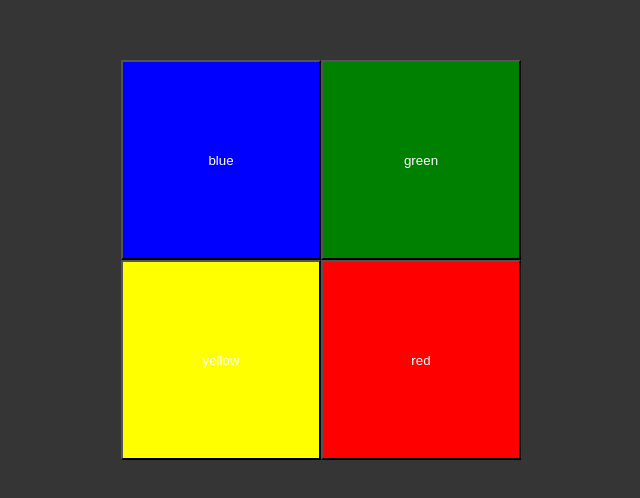
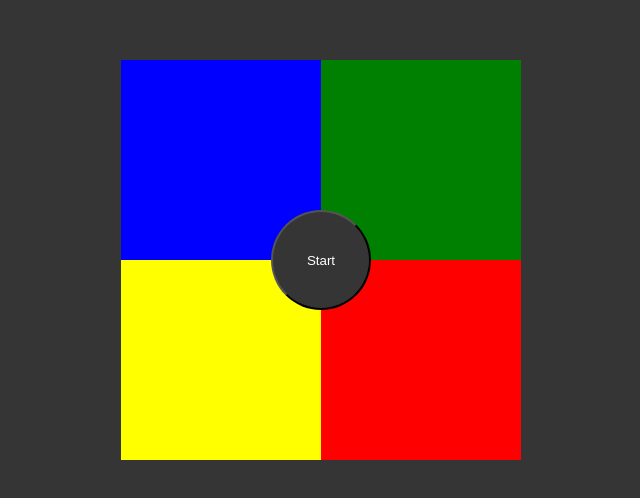
Before and after one commit to Av3ca3sar/Simon, a React (Vite) app: page / in a window 1280 px wide. Shown: the part 140-638 px from the top of the page, without its empty margins (319-959 px from the left). Built offline with nearby package versions, Linux system fonts and the light colour scheme.

Commit message:
keeping on it

```diff
--- a/src/App.css
+++ b/src/App.css
@@ -21,7 +21,9 @@
   width: 200px;
   height: 200px;
   cursor: pointer;
+  border: none;
 }
+
 
 .blue{
   background-color: rgb(0, 0, 255);
@@ -50,3 +52,12 @@
 .red.flash{
   background-color: rgb(255, 125, 125);
 }
+
+.start-button{
+  position: absolute;
+  height: 100px;
+  width: 100px;
+  border-radius: 90px;
+  cursor: pointer;
+
+}
--- a/src/App.jsx
+++ b/src/App.jsx
@@ -1,97 +1,106 @@
-import { useState } from 'react'
-import { useEffect } from 'react'
-import Button from './components/Button.jsx'
-import viteLogo from '/vite.svg'
-import './App.css'
-import timeOut from './utils/TimeOut.jsx'
+import { useState } from "react";
+import { useEffect } from "react";
+import Button from "./components/Button.jsx";
+import "./App.css";
+import timeOut from "./utils/TimeOut.jsx";
+import getRandomNumber from "./utils/GetRandomNumber.jsx";
 
 function App() {
-
-  // const colorList= ["blue", "green", "yellow", "red"];
-  const [colorButton, setColorButton]= useState(["blue", "green", "yellow", "red"])
-
-  // useEffect(() => {
-  //   console.log("color en posicion 0 " + colorList[0])
-  // }
-  // ,[])
+  const [player, setPlayer] = useState(false);
+  const [flashedColors, setFlashedColors] = useState([]);
+  const [playOn, setPlayOn] = useState(false);
+  const [colorButton, setColorButton] = useState([
+    "blue",
+    "green",
+    "yellow",
+    "red",
+  ]);
 
 
-  //  // Example of using the delay utility function
-  //  async function example() {
-  //   console.log('Start of the code');
+  async function flashButton(color, ind) {
+    if (playOn === true && player === true) {
+      const colorList = ["blue", "green", "yellow", "red"];
+      const newColor = colorButton[ind];
+      const coloresFlasheados=[...flashedColors]
+      setFlashedColors([...coloresFlasheados, newColor]);
+      const flashedColor = colorList[ind] + " flash";
+      colorList[ind] = flashedColor;
+      setColorButton([...colorList]);
+      await timeOut(300);
+      colorList[ind] = color;
+      setColorButton([...colorList]);
+      console.log("colores flasheados " + [flashedColors])
+    }
+  }
 
-  //   // Introduce a delay of 2000 milliseconds (2 seconds)
-  //   await delay(2000);
+  async function flashearButtons() {
+    console.log("lanzado " + flashedColors.length)
+    if (playOn === true) {
+      console.log("lanzado nuevo color " + flashedColors)
+      const number = getRandomNumber(3);
+      const newColor = colorButton[number];
+      console.log("este es el nuevo color " + newColor)
+      const coloresFlasheados=[...flashedColors]
+      console.log("colores flasheados  " + [coloresFlasheados])
+      setFlashedColors([...coloresFlasheados, newColor]);
+      console.log("este es el nuevo array " + flashedColors)
+      const colorList = ["blue", "green", "yellow", "red"];
+      let colorNumber;
+      for (const color of flashedColors) {
+        if (color === "blue") colorNumber = 0;
+        if (color === "green") colorNumber = 1;
+        if (color === "yellow") colorNumber = 2;
+        if (color === "red") colorNumber = 3;
+        const flashedColor = colorList[colorNumber] + " flash";
+        colorList[colorNumber] = flashedColor;
+        setColorButton([...colorList]);
+        await timeOut(700);
+        colorList[colorNumber] = color;
+        setColorButton([...colorList]);
+      }
+    }
+  }
 
-  //   console.log('After 2 seconds');
+  useEffect(() => {
+    console.log("lanzado useEffect, el player es " + player)
+    if (player===false) {
+      flashearButtons();
+      console.log("lanzado2")
+    }
+  }, [player]);
 
-  //   // Introduce another delay of 3000 milliseconds (3 seconds)
-  //   await delay(3000);
-
-  //   console.log('After another 3 seconds');
-  // }
-
-  // // Call the example function to see the delays in action
-  // example();
-
-
-
-  async function flashButton(color,ind) {
-    const colorList=["blue", "green", "yellow", "red"]
-    const flashedColor=colorList[ind]+" flash"
-    colorList[ind]= flashedColor;
-
-    setColorButton([...colorList])
-    await timeOut(1000)
-    colorList[ind]= color;
-    setColorButton([...colorList])
-
-  }
-  // const diceElements = dice.map(die => (
-  //   <Die
-  //       key={die.id}
-  //       value={die.value}
-  //       isHeld={die.isHeld}
-  //       holdDice={() => holdDice(die.id)}
-  //   />
-
-
-  const simonButtons = colorButton.map((color,index) => (
+  const SimonButtons = colorButton.map((color, index) => (
     <Button
       btnColor={color}
       key={index}
       index={index}
-      // key={color.id}
-      // flash="flash"
-      // key={die.id}
-      // value={die.value}
-      // isHeld={die.isHeld}
-      flashButton={() => flashButton(color,index)}
+      flashButton={() => flashButton(color, index)}
     />
-  ))
+  ));
 
+  const ScoreDisplay = () => {
+    const handleStartClick = async () => {
+      if (flashedColors.length === 0) {
+        setPlayOn(true);
+        await flashearButtons(); // Ensure that flashearButtons is awaited before checking length
+      }
+    };
 
-  {/* {colorList.map((color,index) => {
-    return(
-      <Button
-      btnColor={color}
-      flash="flash"
-      key={index}
-      index={index}
-      onClick={() => handleClick(index)}
-      />)}
-      )
-  } */}
+    return (
+      <button className="start-button" onClick={handleStartClick}>
+        {playOn ? flashedColors.length : "Start"}
+      </button>
+    );
+  };
 
   return (
-    <div className='App'>
-      <div className='App-header'>
-        <div className='simon-wrapper'>
-          {simonButtons}
-        </div>
+    <div className="App">
+      <div className="App-header">
+        <div className="simon-wrapper">{SimonButtons}</div>
+        <ScoreDisplay />
       </div>
     </div>
-  )
+  );
 }
 
-export default App
+export default App;
--- a/src/components/Button.jsx
+++ b/src/components/Button.jsx
@@ -7,9 +7,7 @@ export default function Button(props) {
         className={`simon-btn ${btnColor} ${flash}`}
         onClick={props.flashButton}
         key={props.index}
-        >
-            {btnColor}
-        </button>
+        ></button>
 
     )
 }
--- /dev/null
+++ b/src/utils/GetRandomNumber.jsx
@@ -0,0 +1,4 @@
+// Utility function to generate a number from 0 to 3
+export default function getRandomNumber(max) {
+    return Math.floor(Math.random() * (max + 1));
+  }
```
Also changed, not shown: 1 other file (tests, documents, lock files or other folders).
